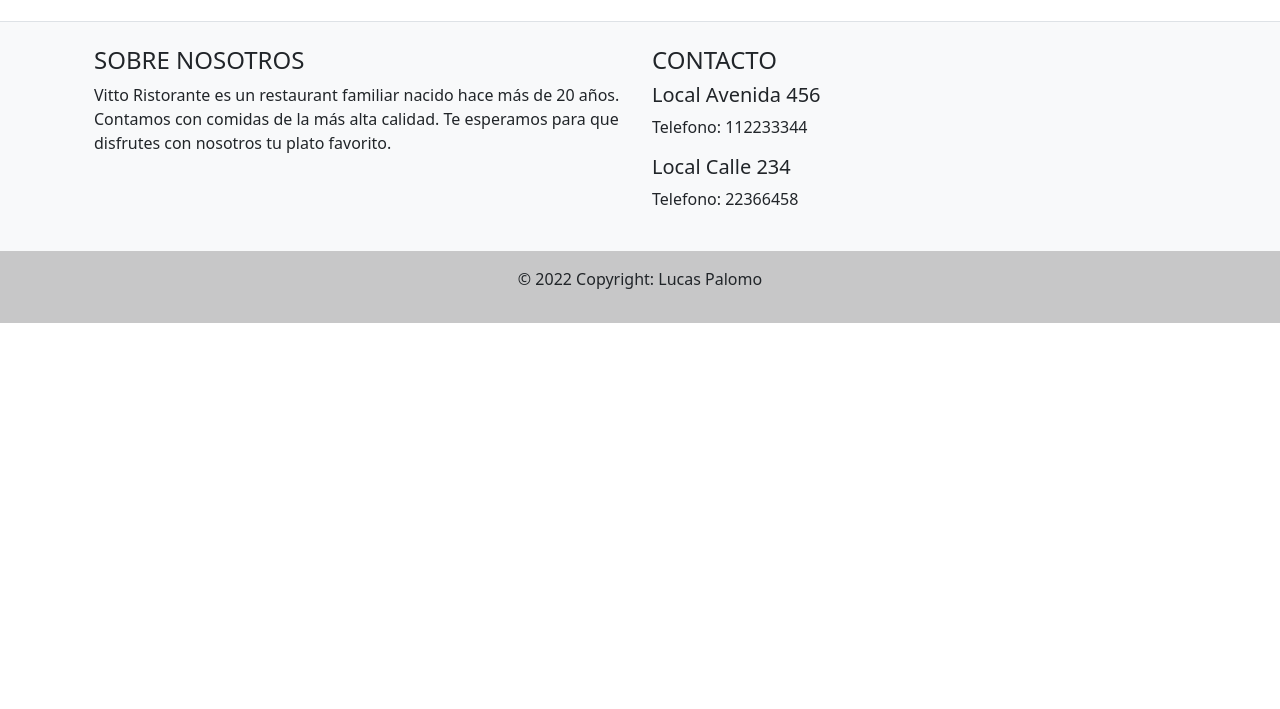
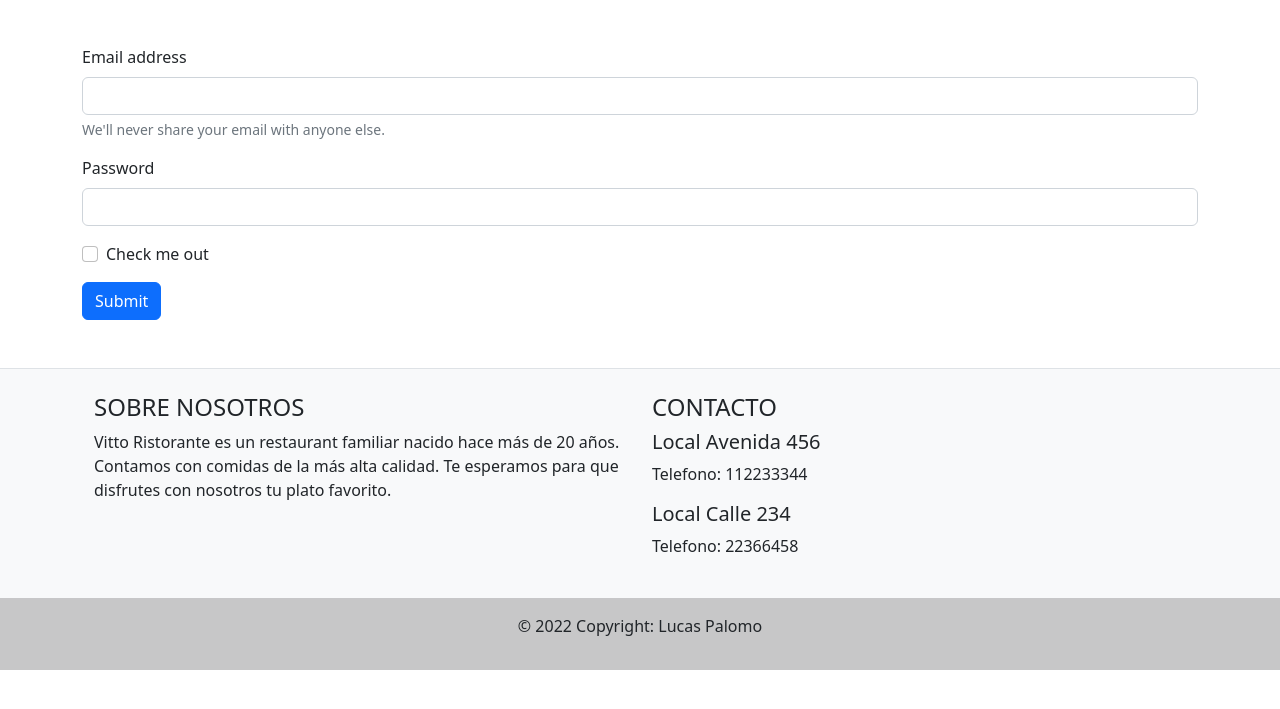
Before and after one commit to lucaspalomo93/PreEntrega2Palomo, a plain HTML site: page pages/reservas.html in a window 1280 px wide. Shown: the part 85-794 px from the top of the page. Drawn offline with nearby package versions, Linux system fonts and the light colour scheme.

Commit message:
setup
Setup of the section form

```diff
--- a/pages/reservas.html
+++ b/pages/reservas.html
@@ -50,6 +50,25 @@
         </div>
     </header>
 
+    <form>
+        <div class="container mt-5 mb-5">
+            <div class="mb-3">
+                <label for="exampleInputEmail1" class="form-label">Email address</label>
+                <input type="email" class="form-control" id="exampleInputEmail1" aria-describedby="emailHelp">
+                <div id="emailHelp" class="form-text">We'll never share your email with anyone else.</div>
+              </div>
+              <div class="mb-3">
+                <label for="exampleInputPassword1" class="form-label">Password</label>
+                <input type="password" class="form-control" id="exampleInputPassword1">
+              </div>
+              <div class="mb-3 form-check">
+                <input type="checkbox" class="form-check-input" id="exampleCheck1">
+                <label class="form-check-label" for="exampleCheck1">Check me out</label>
+              </div>
+              <button type="submit" class="btn btn-primary">Submit</button>
+        </div>
+    </form>
+
     <footer class="bg-light text-center text-lg-start mt-4 border-top">
         <!-- Grid container -->
         <div class="container p-4">
```
